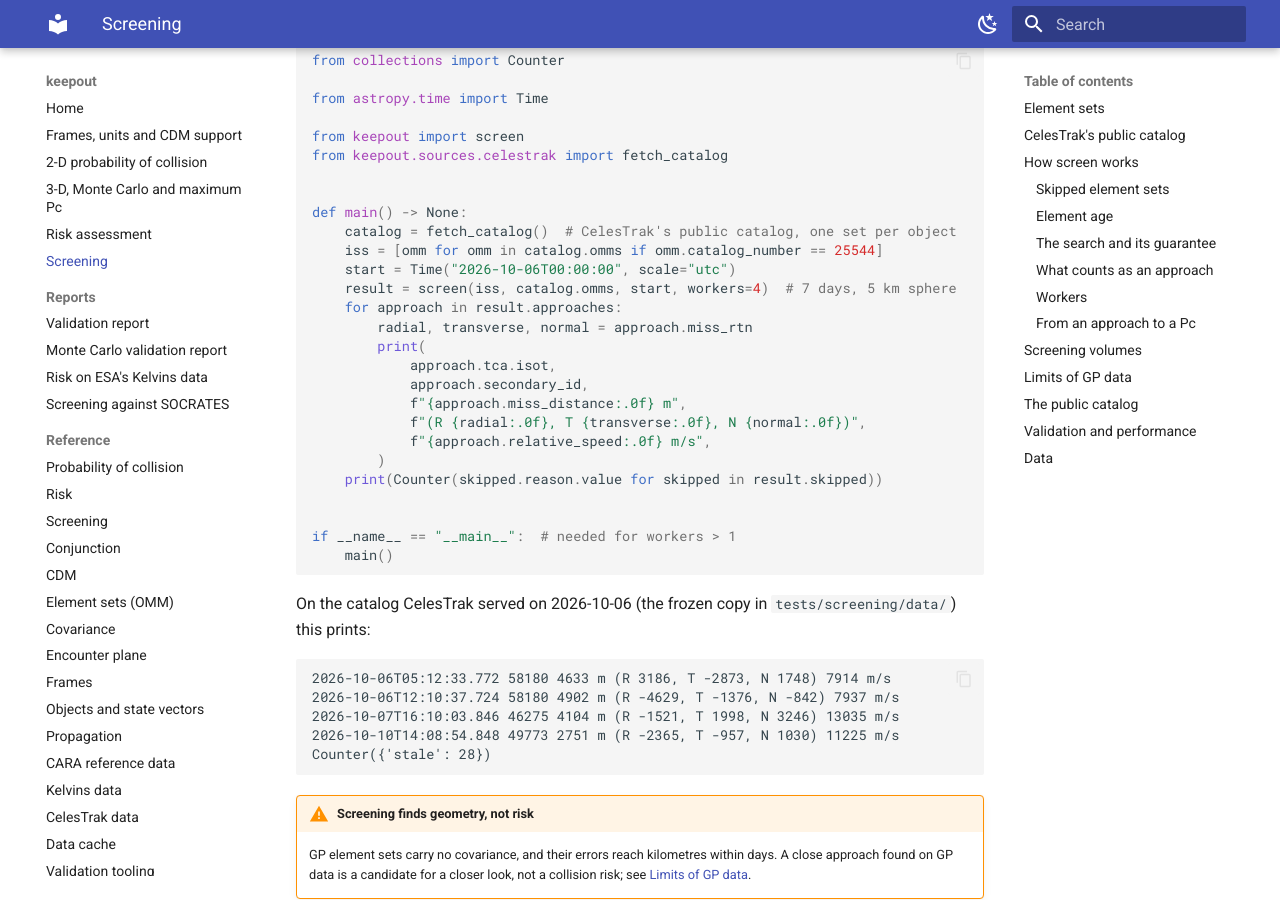
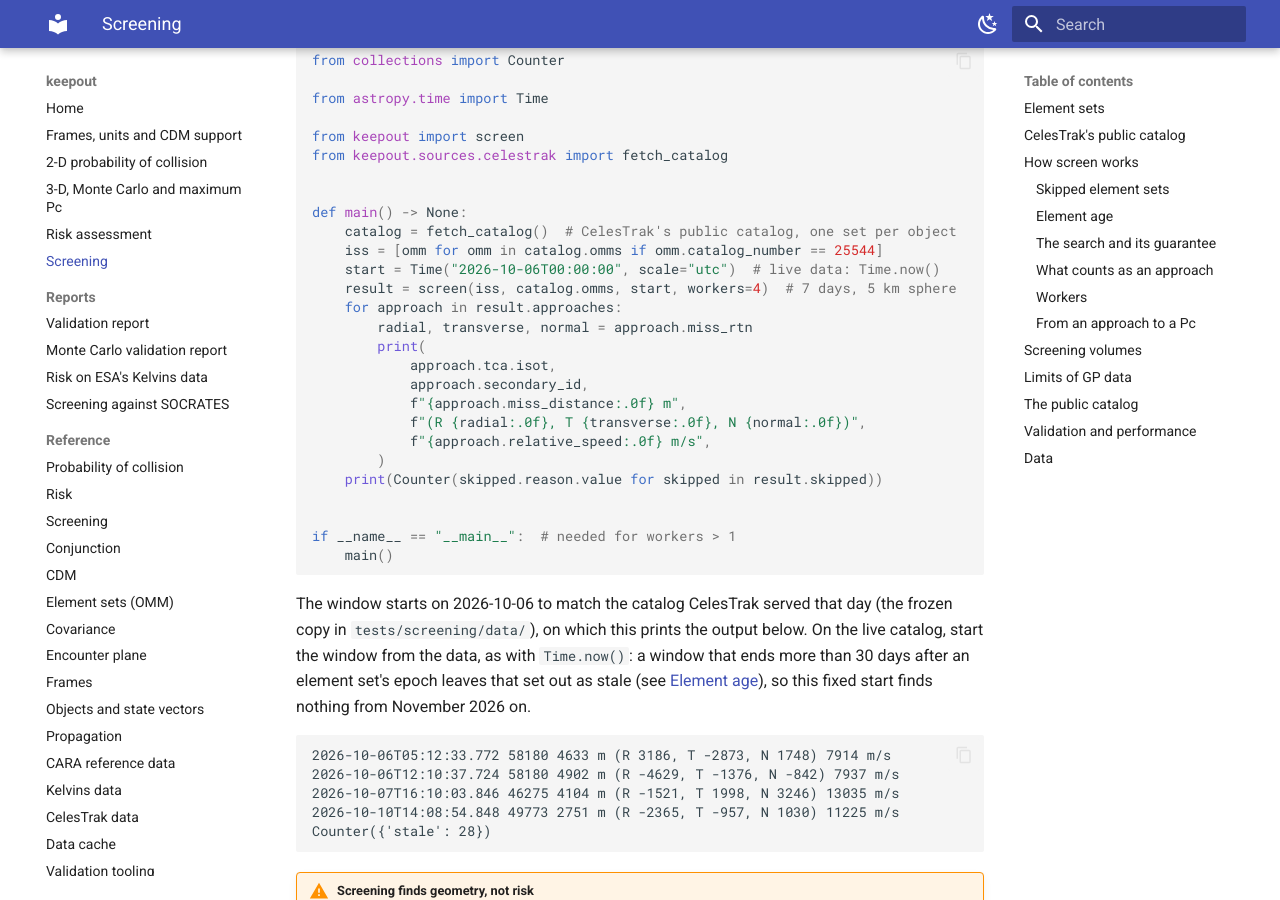
Before and after one commit to Kyrtap1309/keepout, an MkDocs documentation site: the page built from docs/screening.md, in a window 1280 px wide and 900 px high, scrolled down 283 px. Built offline with MkDocs 1.6.1 and Material for MkDocs 9.7.7, drawn with Linux system fonts in a browser that asks for light colours.

Commit message:
docs(screening): start the quick-start window from the fetched data
The README and home-page examples screened the live catalog from a fixed
2026-10-06 start, so from November 2026 every element set was skipped as
stale and the README printed one line per skipped set. They now start at
Time.now() and print a count of the skipped sets by reason. The guide's
example keeps its fixed start to match its shown output on the frozen
catalog, and says so, with Time.now() for live data.

````diff
--- a/docs/screening.md
+++ b/docs/screening.md
@@ -19,7 +19,7 @@ from keepout.sources.celestrak import fetch_catalog
 def main() -> None:
     catalog = fetch_catalog()  # CelesTrak's public catalog, one set per object
     iss = [omm for omm in catalog.omms if omm.catalog_number == 25544]
-    start = Time("2026-10-06T00:00:00", scale="utc")
+    start = Time("2026-10-06T00:00:00", scale="utc")  # live data: Time.now()
     result = screen(iss, catalog.omms, start, workers=4)  # 7 days, 5 km sphere
     for approach in result.approaches:
         radial, transverse, normal = approach.miss_rtn
@@ -37,8 +37,12 @@ if __name__ == "__main__":  # needed for workers > 1
     main()
 ```
 
-On the catalog CelesTrak served on 2026-10-06 (the frozen copy in
-`tests/screening/data/`) this prints:
+The window starts on 2026-10-06 to match the catalog CelesTrak served that
+day (the frozen copy in `tests/screening/data/`), on which this prints the
+output below. On the live catalog, start the window from the data, as with
+`Time.now()`: a window that ends more than 30 days after an element set's
+epoch leaves that set out as stale (see [Element age](#element-age)), so this
+fixed start finds nothing from November 2026 on.
 
 ```text
 2026-10-06T05:12:33.772 58180 4633 m (R 3186, T -2873, N 1748) 7914 m/s
````
Also changed, not shown: README.md (+5 -4 lines), docs/index.md (+5 -4 lines).
